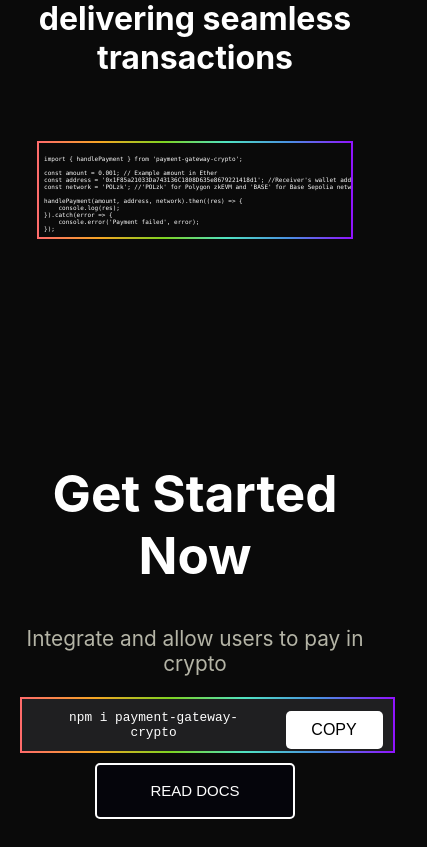
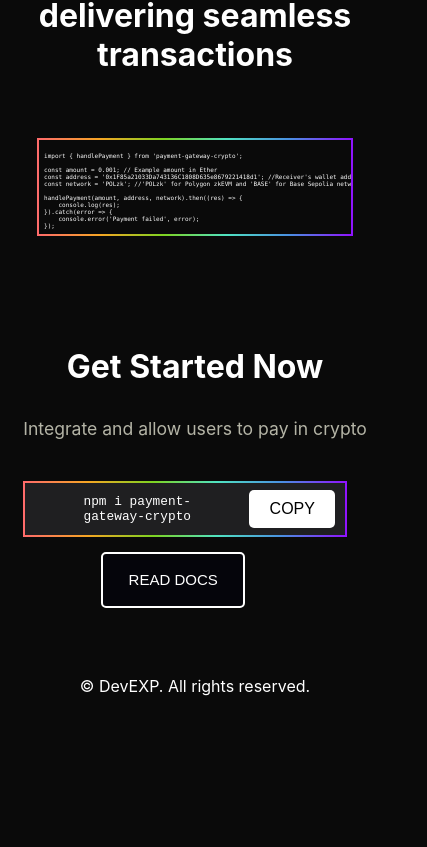
Before and after one commit to GarvitDadheech/hackOnBlocks24, a React (Create React App) app: page / in a window 390 px wide. Shown: the part 1150-1997 px from the top of the page, 427 px wide, since content can reach past the window. After the commit the page ends 1866 px from the top, so only its background shows below. Built offline with nearby package versions, Linux system fonts and the light colour scheme.

Commit message:
made responsive

```diff
--- a/src/components/LandingPage/Header/Header.css
+++ b/src/components/LandingPage/Header/Header.css
@@ -49,6 +49,7 @@
 
   .nav-button:hover {
     background: #333333;
+    border: 2px solid #333333;
   }
 
   .nav-button:active {
@@ -112,5 +113,6 @@
     padding: 8px 16px;
     height: 3rem;
     width: 7rem;
+    margin-top: 1rem;
   }
 }
--- a/src/components/LandingPage/Main/Main.css
+++ b/src/components/LandingPage/Main/Main.css
@@ -102,13 +102,15 @@
   }
   .Para-info{
     width: 90%;
-    margin-top: -3rem;
+    margin-top: -4rem;
   }
   .code-img-container {
     width: 90%;
     margin: 2%,auto;
   }
-
+  .copy-button{
+    margin-bottom: 10px;
+  }
   .code-container {
     margin-right: 0;
     width: 100%;
--- a/src/components/Page3/Page3.css
+++ b/src/components/Page3/Page3.css
@@ -58,6 +58,7 @@
     font-size: 1.3rem;
     color: #B4B4A6;
     margin-top: 40px;
+    margin-bottom: 2.6rem;
   }
   .code-holder{
     margin-top: 1rem;
@@ -70,6 +71,7 @@
     margin-right: 2rem;
     height: 2rem;
     border: 2px solid;
+    margin-bottom: 2rem;
     border-image-slice: 1;
     border-image-source: linear-gradient(to right, #ff6b6b, #f5a623, #7ed321, #50e3c2, #4a90e2, #9013fe);
   }
@@ -89,6 +91,7 @@
     border-radius: 5px;
     width: 100px;
     margin-left: 10px;
+    margin-bottom: 10px;
   }
 
   .copy-button:hover {
@@ -125,3 +128,45 @@
   .code-holder{
     margin-top: 1rem;
   }
+
+  @media (max-width: 768px) {
+    .main-content{
+      margin-top: 2rem;
+    }
+    h1{
+      font-size: 2.5rem;
+    }
+    .page4p{
+      font-size: 1.1rem;
+      margin-top: 20px;
+    }
+    .code-holder{
+      margin-top: 1rem;
+    }
+  }
+  @media (max-width: 425px) {
+    .main-content{
+      margin-top: -3rem;
+    }
+    h1{
+      font-size: 2rem;
+    }
+    .page4p{
+      font-size: 1.1rem;
+      margin-top: 20px;
+    }
+    .code-container{
+      margin-right: 0;
+      margin-bottom: 5px;
+    }
+    .code-button{
+      width: 9rem;
+    }
+    .copy-button{
+      margin-bottom: 10px;
+    }
+    .code-holder{
+      margin-top: 1rem;
+      width: 300px;
+    }
+  }
```
